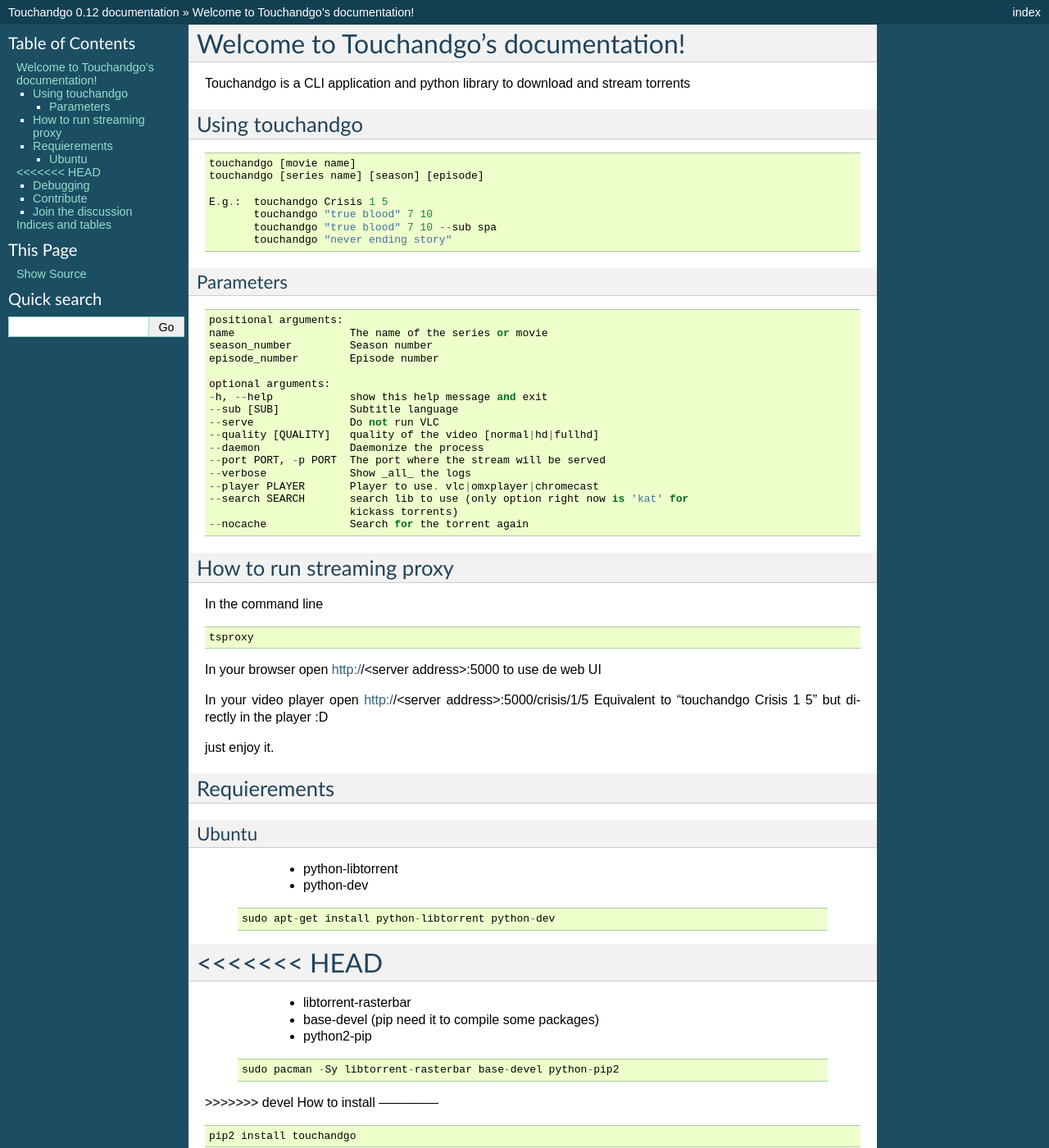
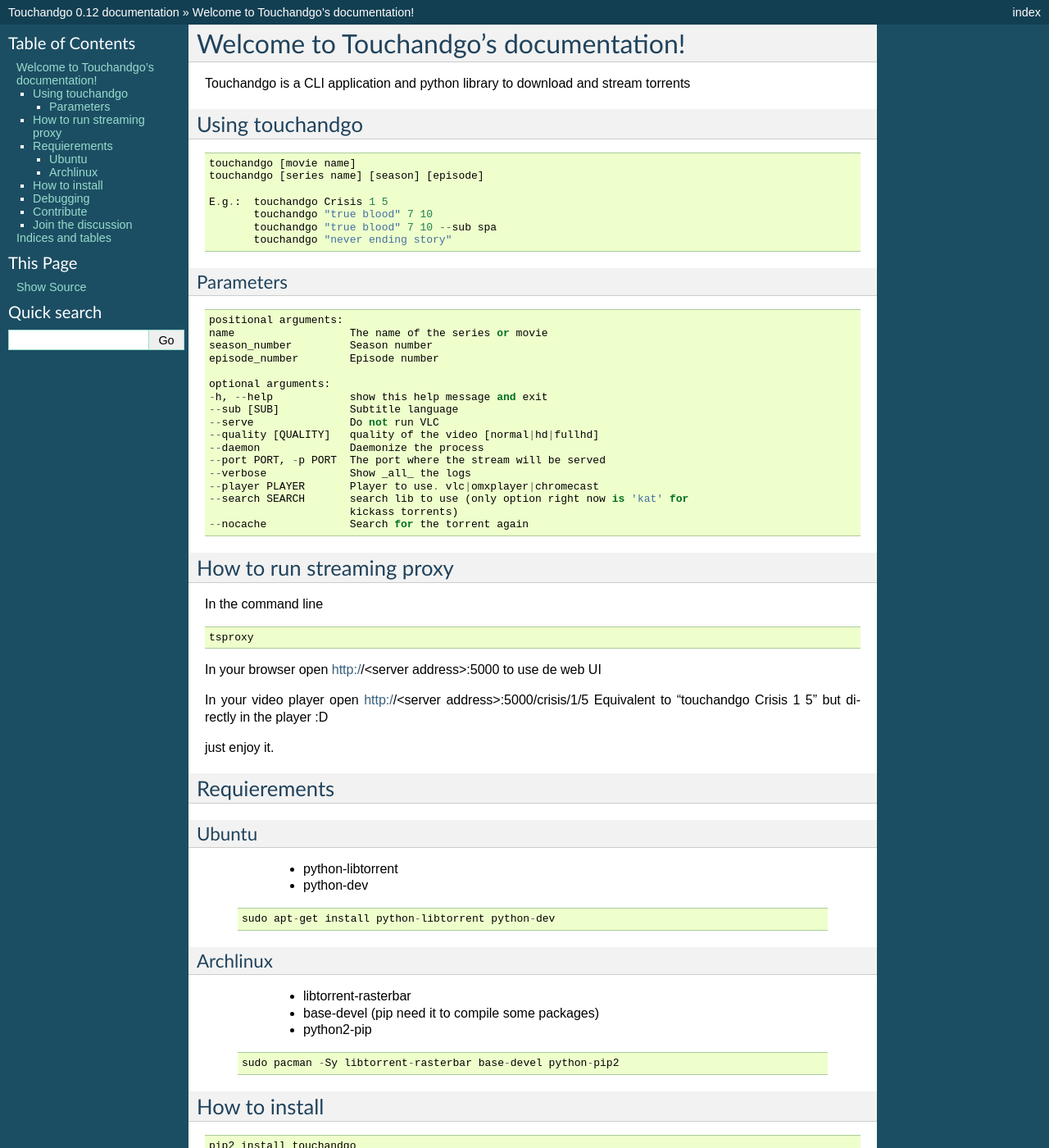
Before and after one commit to touchandgo-devs/touchandgo, a Sphinx documentation site: the page built from docs/index.rst, in a window 1280 px wide and 1400 px high. Shown: the whole window at 82% size. Built offline with Sphinx 7.4.7, drawn with Linux system fonts in a browser that asks for light colours.

Commit message:
fixing the docs

```diff
--- a/docs/index.rst
+++ b/docs/index.rst
@@ -77,8 +77,6 @@
 
     sudo apt-get install python-libtorrent python-dev
 
-<<<<<<< HEAD
-=======
 Archlinux
 +++++++++
     * libtorrent-rasterbar
@@ -89,7 +87,6 @@
 
     sudo pacman -Sy libtorrent-rasterbar base-devel python-pip2
 
->>>>>>> devel
 How to install
 --------------
 
```
